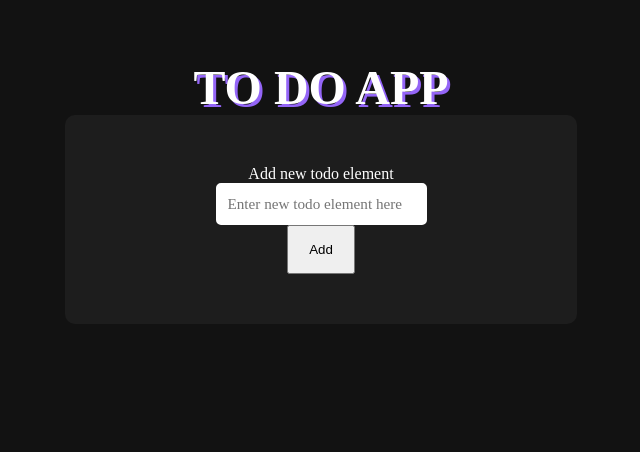
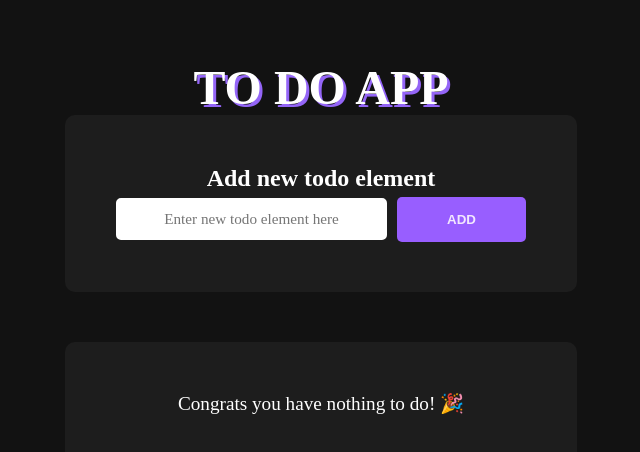
Before and after one commit to blazejplis/vue-todo-app, a Vue app in the folder vue-todo-application/: page / in a window 1280 px wide. Shown: the top 452 px of the page, without its empty margins (319-959 px from the left). Built offline with nearby package versions, Linux system fonts and the light colour scheme.

Commit message:
Submited todo element editable,  is removed when empty, added validation, added more styles

```diff
--- a/vue-todo-application/src/components/TodoInterface.vue
+++ b/vue-todo-application/src/components/TodoInterface.vue
@@ -1,14 +1,19 @@
 <template>
   <div class="main">
     <form @submit.prevent="addTodo">
-      <label for="newTodo">Add new todo element</label>
+      <h2 for="newTodo">Add new todo element</h2>
+      <div>
       <input placeholder="Enter new todo element here" type="text" name="newTodo" v-model="state.TodoElement">
       <button>Add</button>
+      <div v-if="isInputEmpty">You need to fill this field to add todo element!</div>
+      </div>
     </form>
       <ul class="todo-list">
+        <div v-if="!state.TodosArray.length" class="todo-list__nothing-to-do">Congrats you have nothing to do! 🎉</div>
+        <h2 v-if="state.TodosArray.length" class="todo-list__nothing-to-do">Here is your to-do list:</h2>
         <li v-for="(todo, index) in state.TodosArray" :key="todo.id" >
           <div class="todo-list__radio" :class="{ done: todo.done }" @click="toggleDone(todo)"></div>
-          <span contenteditable="true">{{todo.content}}</span>
+          <span contenteditable="true" @input="handleExisitngTodoInput(todo,index)">{{todo.content}}</span>
           <button @click="removeTodo(index)">Delete this todo</button>
         </li>
       </ul>
@@ -19,51 +24,70 @@
 </template>
 
 <script>
-import { reactive } from 'vue';
+import {reactive,computed} from 'vue';
 export default {
   name: 'TodoInterface',
-  setup(){
+  setup() {
     const state = reactive({
       TodoElement: "",
       TodosArray: [],
+      InputEmpty: null
     })
-
-    function addTodo(){
-      if(state.TodoElement){
+    const isInputEmpty = computed(() => state.InputEmpty)
+    const checkArrayIfAllTrue = computed(() => state.TodosArray.every(e => e === true));
+    function addTodo() {
+      if (state.TodoElement) {
         state.TodosArray.push({
           id: Date.now(),
           done: false,
           content: state.TodoElement
         });
         state.TodoElement = "";
+        state.InputEmpty = false;
+      } else {
+        state.InputEmpty = true;
       }
     }
-      function toggleDone(todo){
+
+    function toggleDone(todo) {
       todo.done = !todo.done;
     }
-      function removeTodo(index){
-          state.TodosArray.splice(index,1);
+
+    function removeTodo(index) {
+      state.TodosArray.splice(index, 1);
     }
 
-      function toggleAllStates(){
+
+    function handleExisitngTodoInput(todo,index){
+
+      todo.content = event.target.innerText;
+      if(todo.content == ""){
+        state.TodosArray.splice(index, 1);
+      }
+    }
+
+    function toggleAllStates() {
       //why it doesn't work????
-        console.log(state.TodosArray.every(e => e))
-        if(state.TodosArray.every(e => e)){
+      console.log(checkArrayIfAllTrue.value)
+      if (checkArrayIfAllTrue.value) {
         state.TodosArray.forEach(element => {
-              element.done = false ;
+          element.done = false;
         });
-        }
-        else{
+      } else {
         state.TodosArray.forEach(element => {
           element.done = true;
         });
       }
     }
-      return{
+    return {
+
       state,
+      isInputEmpty,
+      checkArrayIfAllTrue,
       addTodo,
       toggleDone,
       removeTodo,
+      handleExisitngTodoInput,
       toggleAllStates
     }
   }
@@ -82,16 +106,18 @@ export default {
     display: flex;
   flex-direction: column;
   form{
-  width: 100%;
-  padding: 50px;
+  @include component-base;
   display: flex;
   flex-direction: column;
   justify-content: center;
   align-items: center;
-  background-color: #1d1d1d;
-  border-radius: 10px;
+  h2{
+    margin-bottom: 5px;
+
+  }
   input[type=text]{
-    padding: 10px;
+    padding: 10px 40px;
+    text-align: center;
     border-radius: 5px;
     outline: none;
     border: none;
@@ -99,33 +125,47 @@ export default {
     font-family: Poppins;
     font-size: .95em;
     &:focus{
-      border: 2px solid #30009c;
+      border: 2px solid $color800;
     }
   }
   button{
-    padding: 15px 20px;
-
-  }
+    padding: 15px 50px;
+    border-radius: 5px;
+    border: none;
+    background-color: $color300;
+    color: $color50;
+    text-transform: uppercase;
+    font-weight: 800;
+    cursor: pointer;
+    margin-left: 10px;
   }
   }
 
+
 ul {
   list-style: none;
+  margin-top: 50px;
   width: 100%;
+  background-color: $grey-component;
+  @include component-base;
+      .todo-list__nothing-to-do{
+      font-size: 1.2em;
+    }
   li{
     display: flex;
     flex-direction: row;
     width: 100%;
+
     .todo-list__radio{
-      width:25px;
-      height: 25px;
+      width:35px;
+      height: 35px;
       border-radius: 50%;
-      border: 1px solid #7A3EFA;
-      background-color: rgba(210, 255, 40,0.4);
+
+      background-color: rgba(219, 178, 255, 0.3);
       cursor: pointer;
     }
     .done{
-      background-color: rgba(210, 255, 40,1);
+      background-color: $color800;
     }
   }
   span{
@@ -136,5 +176,5 @@ ul {
   cursor: pointer;
 
 }
-
+}
 </style>
--- a/vue-todo-application/src/styles/base.scss
+++ b/vue-todo-application/src/styles/base.scss
@@ -13,7 +13,23 @@ $color300: #985eff;
 $color200: #bb86fc;
 $color100: #dbb2ff;
 $color50: #f2e7fe;
+
+$grey-component: #1d1d1d;
+$grey-background: #121212;
+@mixin component-base {
+    background-color: $grey-component;
+    border-radius: 10px;
+    padding: 50px 40px;
+    width: 100%;
+}
 body{
-    background: #121212;
+    background: $grey-background;
     color: $color50;
 }
+a,p,span,h1,h2,h3,h4,h5,h6,button,div,input{
+    &::selection{
+        background-color: $color900;
+        color: white;
+
+    }
+}
```
Lines whose indentation alone changed are shown as unchanged.
